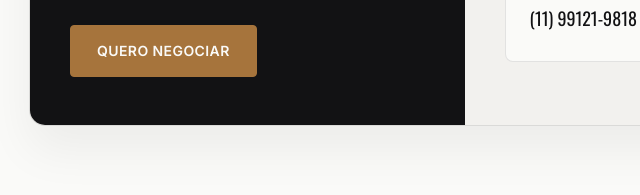
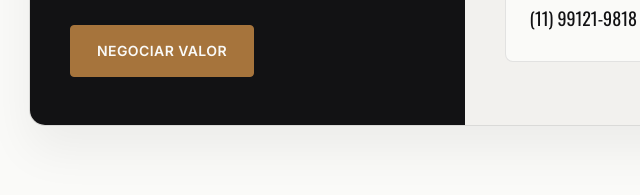
Before and after one commit to ACGTP1969/corsa, a plain HTML site: page index.html in a window 1280 px wide. Shown: the part 4428-4623 px from the top of the page, 45-685 px from the left. Drawn offline with nearby package versions, Linux system fonts and the light colour scheme.

Commit message:
Update index.html

```diff
--- a/index.html
+++ b/index.html
@@ -1049,7 +1049,7 @@
                     <p class="negociacao__valor">R$ 5.499,99</p>
                     <p class="negociacao__nota">Valor negociável. Transparência total: você investe na mecânica e estética, sabendo que a base do carro é de primeira.</p>
                     <a href="https://wa.me/5511991219818?text=Ol%C3%A1!%20Vi%20o%20an%C3%BAncio%20do%20Chevrolet%20Corsa%20Wind%20e%20tenho%20interesse.%20Podemos%20conversar%3F" class="botao botao--principal" target="_blank" rel="noopener">
-                        Quero negociar
+                        Negociar Valor
                     </a>
                 </div>
                 <div class="negociacao__contato">
```
